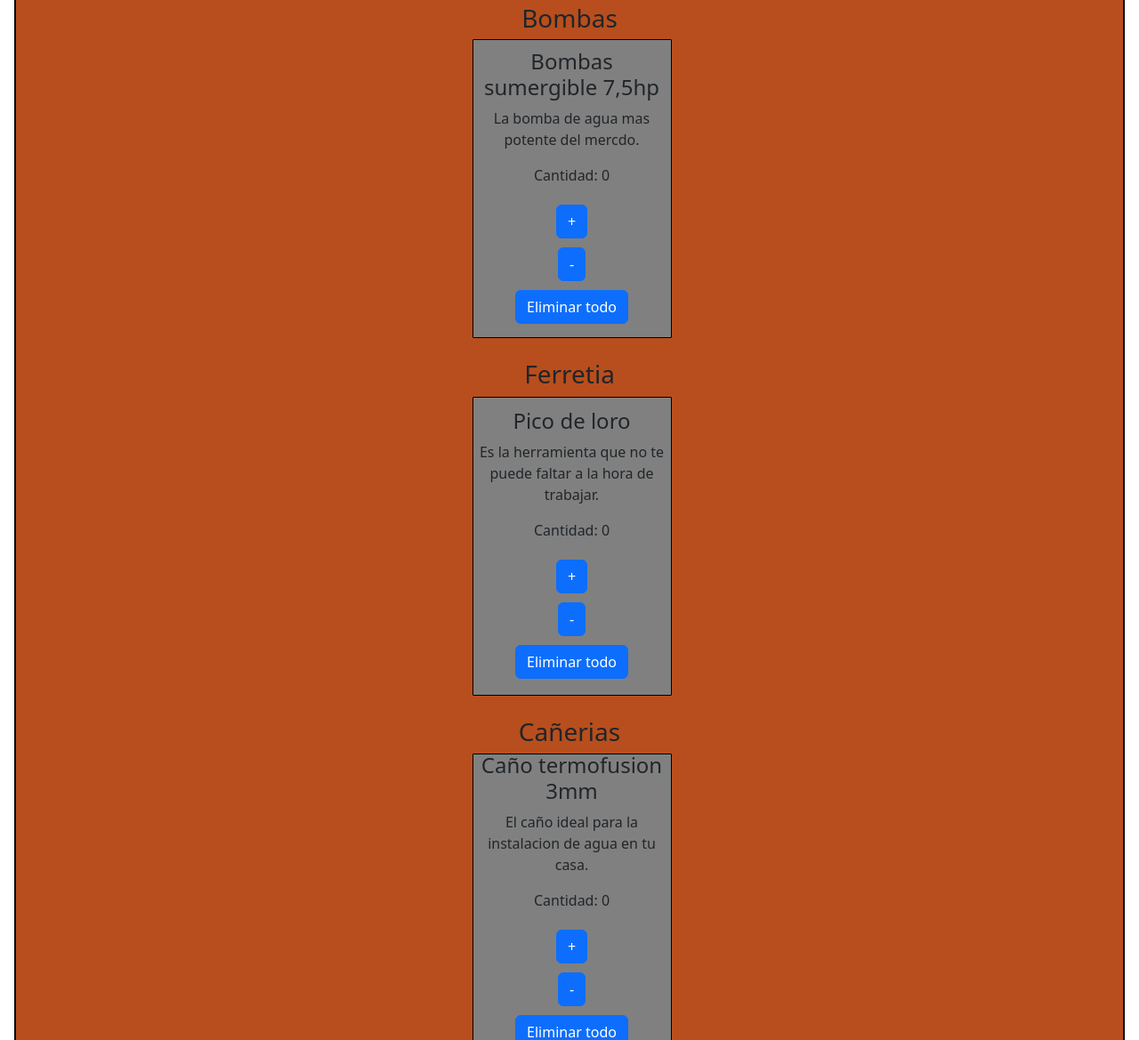
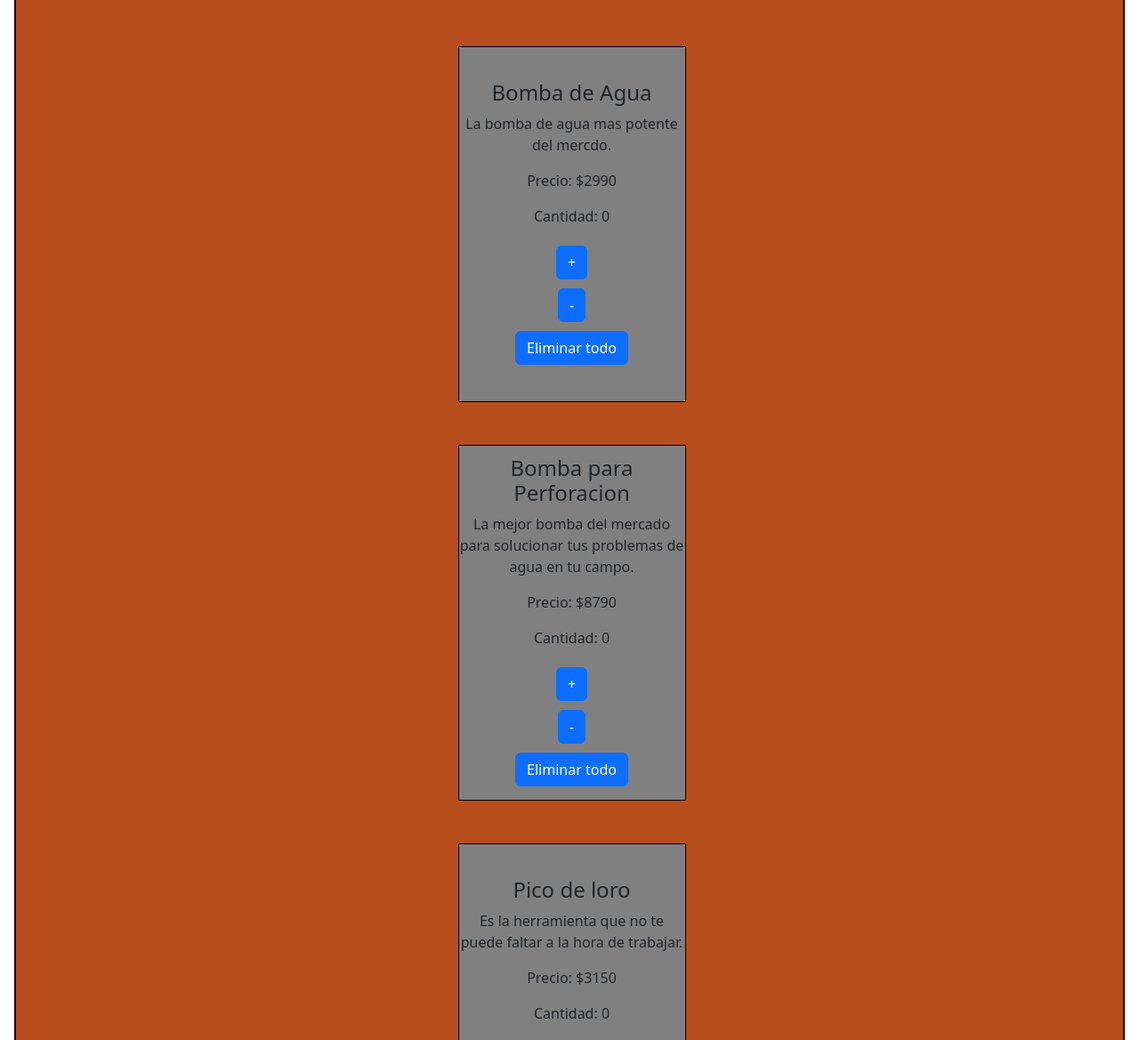
Before and after one commit to LautaroFS/ProyectoReactJS, a React app: page / in a window 1280 px wide. Shown: the part 280-1449 px from the top of the page at 89% size. Built offline with nearby package versions, Linux system fonts and the light colour scheme.

Commit message:
WebSite 0.4

```diff
--- a/src/components/App.js
+++ b/src/components/App.js
@@ -1,9 +1,14 @@
-import ItemListContainer from "./ItemListContainer/ItemListContainer";
+import Footer from "./Footer"
+import Header from "./Header"
+import Main from "./Main"
+
 
 const App = () => {
-    return(
+    return (
         <>
-        <ItemListContainer/>
+            <Header greeting1="Santiago"/>
+            <Main/>
+            <Footer type="footer"/>
         </>
     )
 }
--- /dev/null
+++ b/src/components/Item.jsx
@@ -0,0 +1,15 @@
+import Contador from "./Contador"
+
+const Item = ({producto}) =>{
+    console.log(producto)
+    return(
+    <div className="prod">
+        <h4 id={producto.id} >{producto.nombre}</h4>
+        <p>{producto.descripcion}</p>
+        <p> Precio: ${producto.precio}</p>
+        <Contador onAdd={"onAdd"} initial={0} stock={producto.stock}/>
+    </div>
+    )
+    }
+
+export default Item
--- a/src/components/ItemList/Bombas.js
+++ /dev/null
@@ -1,19 +0,0 @@
-import Contador from "./Contador"
-
-
-const Bombas = () => {
-    return(
-        <div id="BombasDeAgua">
-            <h3 id="bombasDeAgua">Bombas</h3>
-            <div id="bombas">
-                <div>
-                    <h4>Bombas sumergible 7,5hp</h4>
-                    <p>La bomba de agua mas potente del mercdo.</p>
-                    <Contador onAdd={"onAdd"} initial={0} stock={3}/>
-                </div>
-            </div>
-        </div>
-    )
-}
-
-export default Bombas
--- a/src/components/ItemList/Cañerias.js
+++ /dev/null
@@ -1,18 +0,0 @@
-import Contador from "./Contador"
-
-const Cañerias = () => {
-    return(
-        <div className="Cañerias">
-            <h3 id="cañerias">Cañerias</h3>
-            <div id="cañerias1">
-                <div>
-                    <h4>Caño termofusion 3mm</h4>
-                    <p>El caño ideal para la instalacion de agua en tu casa.</p>
-                    <Contador onAdd={"onAdd"} initial={0} stock={6} />
-                </div>
-            </div>
-        </div>
-)
-}
-
-export default Cañerias
--- a/src/components/ItemList/Ferreteria.js
+++ /dev/null
@@ -1,19 +0,0 @@
-import Contador from "./Contador"
-
-
-const Ferreteria = () =>{
-    return(
-        <div className="Ferreteria">
-            <h3 id="ferreteria">Ferretia</h3>
-            <div id="ferreteria1">
-                <div>
-                    <h4>Pico de loro</h4>
-                    <p>Es la herramienta que no te puede faltar a la hora de trabajar.</p>
-                    <Contador onAdd={"onAdd"} initial={0} stock={5}/>
-                </div>
-            </div>
-        </div>
-    )
-}
-
-export default Ferreteria
--- a/src/components/ItemList/Main.js
+++ /dev/null
@@ -1,16 +0,0 @@
-import Bombas from "./Bombas"
-import Ferreteria from "./Ferreteria"
-import Cañerias from "./Cañerias"
-
-const Main = () => {
-    return(
-        <main>
-            <h2>PRODUCTOS</h2>
-            <Bombas/>
-            <Ferreteria/>
-            <Cañerias/>
-        </main>
-    )
-}
-
-export default Main
--- /dev/null
+++ b/src/components/ItemListContainer.js
@@ -0,0 +1,36 @@
+import ItemList from "./ItemsList"
+import { useEffect, useState } from "react"
+import productoBaseDeDatos from "./Productos"
+
+const ItemListContainer = () => {
+
+    const [productos,setProductos] = useState([])
+    const [cargando , setCargando] = useState(true)
+
+    useEffect(()=> {
+        const peticion = new Promise((resolve, reject) => {
+            setTimeout(()=>{
+                resolve(productoBaseDeDatos)
+            },3500)
+        })
+        peticion.then((correcto)=>{
+            setProductos(correcto)
+            setCargando(false)
+        })
+        peticion.catch((error)=>{
+
+        })
+    },[])
+
+    if(cargando){
+        return(
+        <h3>Cargando...</h3>
+        )
+    }else{
+        return(
+           <ItemList productos={productos}/>
+        )
+    }
+}
+
+export default ItemListContainer
--- a/src/components/ItemListContainer/ItemListContainer.js
+++ /dev/null
@@ -1,16 +0,0 @@
-import Footer from "../ItemList/Footer"
-import Header from "../ItemList/Header"
-import Main from "../ItemList/Main"
-
-
-const ItemListContainer = () => {
-    return (
-        <>
-            <Header greeting1="Santiago"/>
-            <Main/>
-            <Footer type="footer"/>
-        </>
-    )
-}
-
-export default ItemListContainer;
--- /dev/null
+++ b/src/components/ItemsList.js
@@ -0,0 +1,13 @@
+import Item from "./Item"
+
+const ItemList = ({productos}) =>{
+    return(
+        <section>
+            {productos.map((producto) => {
+                return <Item producto = {producto} />
+            })}
+        </section>
+    )
+}
+
+export default ItemList
--- /dev/null
+++ b/src/components/Main.js
@@ -0,0 +1,12 @@
+import ItemListContainer from "./ItemListContainer"
+
+const Main = () => {
+    return(
+        <section className="general">
+            <h2>PRODUCTOS</h2>
+            <ItemListContainer/>
+        </section>
+    )
+}
+
+export default Main
--- a/src/components/ItemList/Nav.js
+++ b/src/components/Nav.js
@@ -2,8 +2,8 @@ const Nav = (tipo) => {
     if(tipo.type === "header"){
         return(
             <nav>
-                <a href="#bombasDeAgua">Bombas</a>
-                <a href="#ferreteria">Ferreteria</a>
+                <a href="#bombas">Bombas</a>
+                <a href="#herramientas">Herramientas</a>
                 <a href="#cañerias">Cañerias</a>
             </nav>
             )
--- /dev/null
+++ b/src/components/Productos.js
@@ -0,0 +1,46 @@
+const productoBaseDeDatos = [
+    {
+        id : "bombas",
+        nombre : "Bomba de Agua",
+        descripcion : "La bomba de agua mas potente del mercdo.",
+        precio : 2990,
+        stock : 3,
+    },
+    {
+        id : "bombas",
+        nombre : "Bomba para Perforacion",
+        descripcion : "La mejor bomba del mercado para solucionar tus problemas de agua en tu campo.",
+        precio : 8790,
+        stock : 1,
+    },
+    {
+        id : "herramientas",
+        nombre : "Pico de loro",
+        descripcion : "Es la herramienta que no te puede faltar a la hora de trabajar.",
+        precio : 3150,
+        stock : 5
+    },
+    {
+        id : "herramientas",
+        nombre : "Alicate",
+        descripcion : "La herramienta escencial de un electricista.",
+        precio : 2250,
+        stock : 9,
+    },
+    {
+        id : "cañerias",
+        nombre : "Caño termofusion 3mm",
+        descripcion : "El mejor caño para la instalacion de agua en tu hogar.",
+        precio : 980,
+        stock : 6
+    },
+    {
+        id : "cañerias",
+        nombre: "Caño de 100mm",
+        descripcion : "El caño con mas caudal de agua de todos",
+        precio : 1500,
+        stock : 4
+    }
+]
+
+export default productoBaseDeDatos
--- a/src/estilos.css
+++ b/src/estilos.css
@@ -2,6 +2,8 @@
     margin: 0;
     padding: 0;
 }
+
+/* -------------------------------- NAVEGADOR ------------------------------- */
 
 header {
     border: solid black 2px;
@@ -31,7 +33,7 @@ header nav a {
 
 
 
-main {
+.general {
     border: black solid 2px;
     background-color: rgb(184, 78, 29);
     display: flex;
@@ -50,22 +52,10 @@ main div {
     margin-bottom: 5px;
 }
 
-
-
-/* --------------------------------- BOMBAS --------------------------------- */
-#bombasDeAgua {
-    margin-bottom: 6px;
-}
-
-#bombas {
-    display: flex;
-    flex-direction: row;
-}
-
-#bombas div {
+.prod {
     margin-left: 5px;
-    height: 21rem;
-    width: 14rem;
+    height: 25rem;
+    width: 16rem;
     border: solid black 1px;
     border-radius: 1px;
     display: flex;
@@ -74,49 +64,10 @@ main div {
     align-items: center;
     justify-content: center;
     background-color: gray;
+    margin-bottom: 3rem;
+    margin-top: 3rem;
 }
 
-/* ------------------------------- FERRETERIA ------------------------------- */
-
-#ferreteria1 {
-    display: flex;
-    flex-direction: row;
-}
-
-#ferreteria1 div {
-    margin-left: 5px;
-    height: 21rem;
-    width: 14rem;
-    border: solid black 1px;
-    border-radius: 1px;
-    display: flex;
-    flex-direction: column;
-    text-align: center;
-    align-items: center;
-    justify-content: center;
-    background-color: gray;
-}
-
-/* -------------------------------- CAÑERIAS -------------------------------- */
-
-#cañerias1 {
-    display: flex;
-    flex-direction: row;
-}
-
-#cañerias1 div {
-    margin-left: 5px;
-    height: 21rem;
-    width: 14rem;
-    border: solid black 1px;
-    border-radius: 1px;
-    display: flex;
-    flex-direction: column;
-    text-align: center;
-    align-items: center;
-    justify-content: center;
-    background-color: gray;
-}
 
 /* --------------------------------- FOOTER --------------------------------- */
 
```
Also changed, not shown: src/components/Contador.js (renamed from src/components/ItemList/Contador.js), src/components/Footer.js (renamed from src/components/ItemList/Footer.js), src/components/Header.js (renamed from src/components/ItemList/Header.js).
